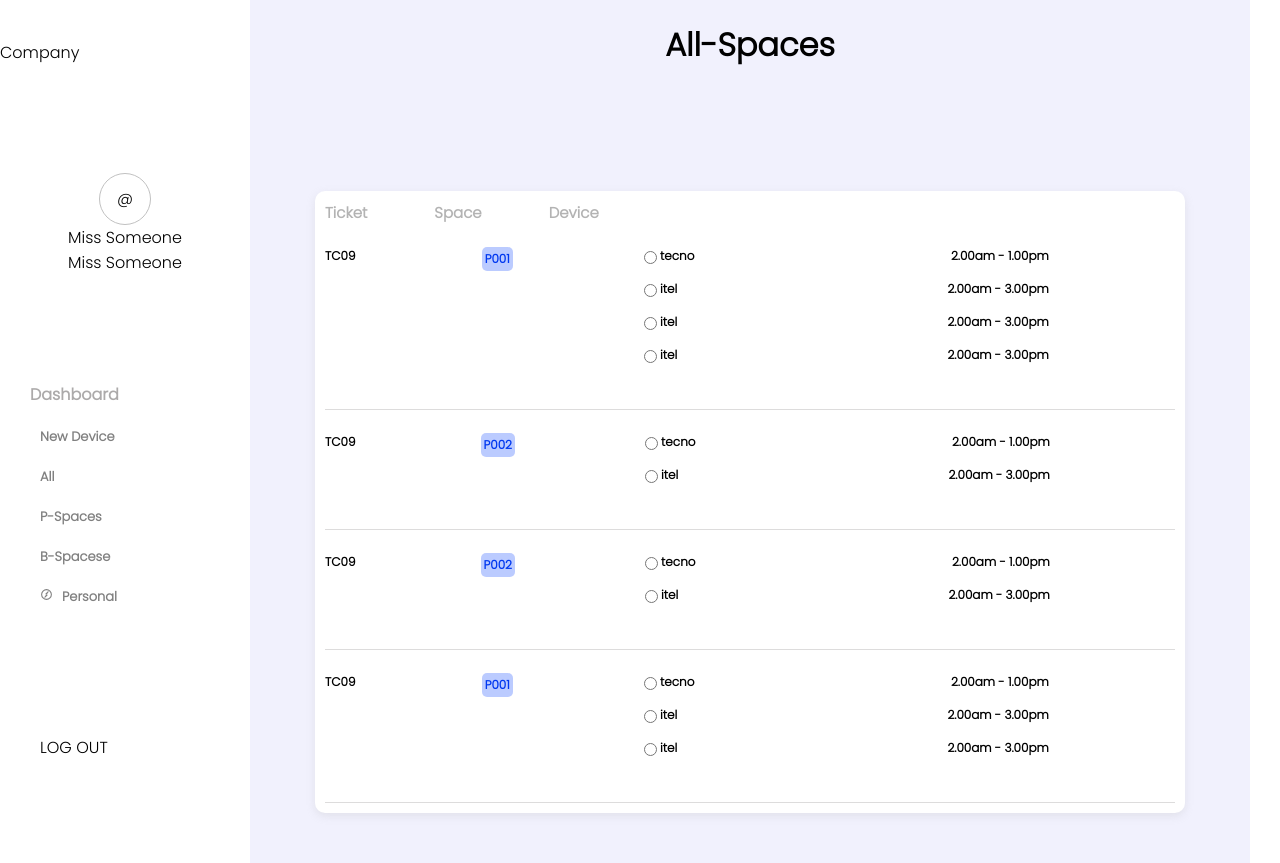
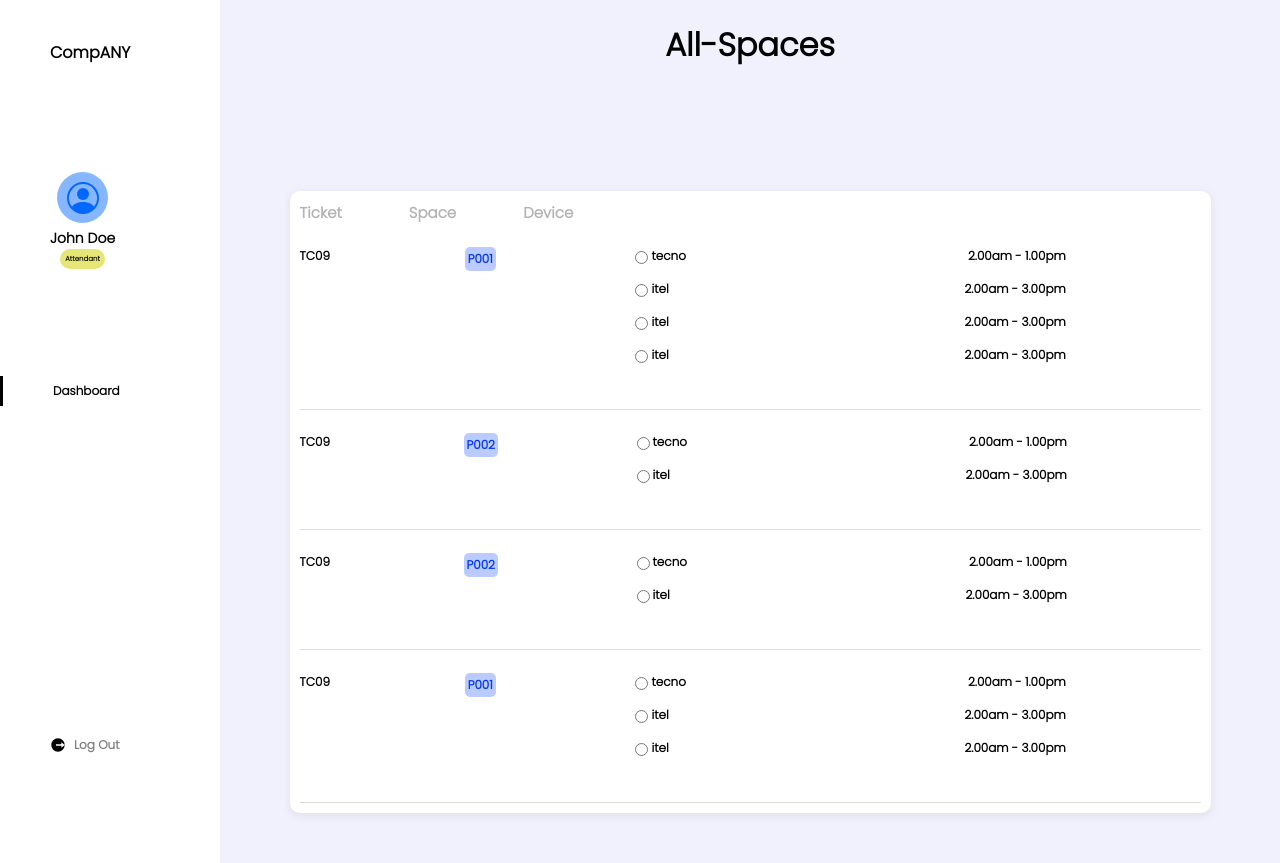
Before and after one commit to Sanni-Damilola/ecFrontend, a React (Create React App) app: page /dashboard in a window 1280 px wide. Built offline with nearby package versions, Linux system fonts and the light colour scheme.

Commit message:
new dashboard changes

```diff
--- a/src/Components/Dashboard/DashBoardHome.tsx
+++ b/src/Components/Dashboard/DashBoardHome.tsx
@@ -175,8 +175,8 @@ const Container = styled.div`
   align-items: center;
   justify-content: center;
   @media screen and (min-width: 700px) {
-    width: calc(100vw - 280px);
-    margin-left: 250px;
+    width: calc(100vw - 220px);
+    margin-left: 220px;
     margin-top: 0px;
   }
 `;
--- a/src/Components/Dashboard/DashSiderBar.tsx
+++ b/src/Components/Dashboard/DashSiderBar.tsx
@@ -1,99 +1,36 @@
 import React, { useState } from "react";
 import styled from "styled-components";
-import { GiEmptyHourglass } from "react-icons/gi";
-import { useNavigate } from "react-router-dom";
-import { MdAddCircle } from "react-icons/md";
-import { TiThSmall } from "react-icons/ti";
-import { TbBrandSocketIo } from "react-icons/tb";
-import { GrShareOption } from "react-icons/gr";
-import { MdPending } from "react-icons/md";
-import { BsCheck2Circle } from "react-icons/bs";
-import { FaCheckCircle } from "react-icons/fa";
+import { BsPersonCircle } from "react-icons/bs";
+import { RiLogoutCircleRFill } from "react-icons/ri";
 
 const DashSiderBar = () => {
-  const [add, setAdd] = useState<boolean>(false);
-  const [all, setAll] = useState<boolean>(false);
-  const [ps, setPs] = useState<boolean>(false);
-  const [bs, setBs] = useState<boolean>(false);
-  const [personal, setPersonal] = useState<boolean>(false);
-  const [collected, setCollected] = useState<boolean>(false);
-  const [pending, setPending] = useState<boolean>(false);
-  const navigate = useNavigate();
-
-  const toAll = () => {
-    setAll(true);
-    // navigate("/dashboard/next");
-  };
-  const toAdd = () => {
-    setAdd(true);
-  };
-  const toPs = () => {
-    setPs(true);
-  };
-  const toBs = () => {
-    setBs(true);
-  };
-  const toPersonal = () => {
-    setPersonal(true);
-  };
-
-  const toCollected = () => {
-    setCollected(true);
-  };
-  const toPending = () => {
-    setPending(true);
-  };
-
   return (
     <Container>
       <Wrapper>
-        <Company>
-          Company
-        </Company>
+        <Logo>
+          <div>CompANY</div>
+        </Logo>
+
         <Profile>
-          <Logo>@</Logo>
-          <Name>Miss Someone</Name>
-          <Name2>Miss Someone</Name2>
+          <div>
+            <Circle>
+              <BsPersonCircle />
+            </Circle>
+            <Name>John Doe</Name>
+            <Title>Attendant</Title>
+          </div>
         </Profile>
-        <Spaces>
-          <Main>
-            <div>Dashboard</div>
-          </Main>
-          <Branches
-            cl={add ? "black" : "gray"}
-            bd={add ? "3px solid black" : ""}
-            onClick={toAdd}>
-            <div>New Device</div>
-          </Branches>
-          <Branches2
-            cl={all ? "black" : "gray"}
-            bd={all ? "3px solid black" : ""}
-            onClick={toAll}>
-            <div>All</div>
-          </Branches2>
-          <Branches3
-            cl={ps ? "black" : "gray"}
-            bd={ps ? "3px solid black" : ""}
-            onClick={toPs}>
-            <div>P-Spaces</div>
-          </Branches3>
-          <Branches4
-            cl={bs ? "black" : "gray"}
-            bd={bs ? "3px solid black" : ""}
-            onClick={toBs}>
-            <div>B-Spacese</div>
-          </Branches4>
-          <Branches5
-            cl={personal ? "black" : "gray"}
-            bd={personal ? "3px solid black" : ""}
-            onClick={toPersonal}>
-            <div>
-              <TbBrandSocketIo />
-            </div>
-            <div>Personal</div>
-          </Branches5>
-        </Spaces>
-        <Logout>LOG OUT</Logout>
+
+        <Dashboard>
+          <MainDashboard>Dashboard</MainDashboard>
+          <DashHolds></DashHolds>
+        </Dashboard>
+        <Logout>
+          <div style={{ fontSize: "16px", color: "black" }}>
+            <RiLogoutCircleRFill />
+          </div>
+          <div style={{ marginLeft: "8px", marginBottom: "5px" }}>Log Out</div>
+        </Logout>
       </Wrapper>
     </Container>
   );
@@ -103,21 +40,13 @@ export default DashSiderBar;
 
 const Container = styled.div`
   height: 100vh;
-  width: 250px;
+  width: 220px;
   position: fixed;
   display: flex;
   align-items: center;
+  justify-content: center;
 `;
-const Logo = styled.div`
-  width: 30px;
-  height: 30px;
-  display: flex;
-  align-items: center;
-  justify-content: center;
-  padding: 10px;
-  border: 1px solid silver;
-  border-radius: 50%;
-`;
+
 const Wrapper = styled.div`
   height: 90%;
   width: 100%;
@@ -125,133 +54,69 @@ const Wrapper = styled.div`
   flex-direction: column;
   justify-content: space-between;
 `;
+const Logo = styled.div`
+  display: flex;
+  font-weight: bold;
+  padding-left: 50px;
+`;
 const Profile = styled.div`
-  width: 100%;
+  display: flex;
+  padding-left: 50px;
+
+  div {
+    display: flex;
+    flex-direction: column;
+    align-items: center;
+  }
+`;
+const Circle = styled.div`
+  width: 45px;
+  height: 45px;
+  padding: 3px;
+  border-radius: 50%;
+  background-color: #0066ff7a;
+  color: #0066fffb;
+  font-size: 32px;
   display: flex;
   justify-content: center;
   align-items: center;
+`;
+const Name = styled.div`
+  font-size: 14px;
+  font-weight: 600;
+  margin-top: 5px;
+`;
+const Title = styled.div`
+  padding: 5px;
+  display: flex;
+  justify-content: center;
+  align-items: center;
+  font-size: 7px;
+  font-weight: bold;
+  border-radius: 15px;
+  background-color: #d1d1048b;
+`;
+const Dashboard = styled.div`
+  display: flex;
   flex-direction: column;
+  height: 35%;
+  justify-content: space-between;
+  font-size: 12px;
 `;
-const Name = styled.div``;
-const Spaces = styled.div``;
-const Main = styled.div`
-  padding-left: 10px;
+const MainDashboard = styled.div`
   font-weight: bold;
-  color: #acaaaa;
+  border-left: 3px solid black;
+  padding-left: 50px;
+  height: 30px;
   display: flex;
   align-items: center;
-  padding-left: 30px;
-  div {
-    margin-right: 7px;
-  }
 `;
-const Branches = styled.div<{ cl: string; bd: string }>`
-  padding-left: 40px;
-  margin-top: 20px;
-  margin-bottom: 20px;
-  font-size: 13px;
+const DashHolds = styled.div``;
+const Logout = styled.div`
+  display: flex;
+  padding-left: 50px;
+  font-size: 12px;
   font-weight: 600;
-  display: flex;
+  color: gray;
   align-items: center;
-  border-left: ${(props) => props.bd};
-  color: ${(props) => props.cl};
-
-  div {
-    margin-right: 9px;
-    color: gray;
-  }
 `;
-const Branches2 = styled.div<{ cl: string; bd: string }>`
-  padding-left: 40px;
-  margin-top: 20px;
-  margin-bottom: 20px;
-  font-size: 13px;
-  font-weight: 600;
-  display: flex;
-  align-items: center;
-  border-left: ${(props) => props.bd};
-  color: ${(props) => props.cl};
-  div {
-    margin-right: 9px;
-  }
-`;
-const Branches7 = styled.div<{ cl: string; bd: string }>`
-  padding-left: 40px;
-  margin-top: 20px;
-  margin-bottom: 20px;
-  font-size: 13px;
-  font-weight: 600;
-  display: flex;
-  align-items: center;
-  color: ${(props) => props.cl};
-  border-left: ${(props) => props.bd};
-  div {
-    margin-right: 9px;
-    color: gray;
-  }
-`;
-const Branches6 = styled.div<{ cl: string; bd: string }>`
-  padding-left: 40px;
-  margin-top: 20px;
-  margin-bottom: 20px;
-  font-size: 13px;
-  font-weight: 600;
-  display: flex;
-  align-items: center;
-  color: ${(props) => props.cl};
-  border-left: ${(props) => props.bd};
-  div {
-    margin-right: 9px;
-    color: gray;
-  }
-`;
-const Branches5 = styled.div<{ cl: string; bd: string }>`
-  padding-left: 40px;
-  margin-top: 20px;
-  margin-bottom: 20px;
-  font-size: 13px;
-  font-weight: 600;
-  display: flex;
-  align-items: center;
-  color: ${(props) => props.cl};
-  border-left: ${(props) => props.bd};
-  div {
-    margin-right: 9px;
-    color: gray;
-  }
-`;
-const Branches4 = styled.div<{ cl: string; bd: string }>`
-  padding-left: 40px;
-  margin-top: 20px;
-  margin-bottom: 20px;
-  font-size: 13px;
-  font-weight: 600;
-  display: flex;
-  align-items: center;
-  color: ${(props) => props.cl};
-  border-left: ${(props) => props.bd};
-  div {
-    margin-right: 9px;
-    color: gray;
-  }
-`;
-const Branches3 = styled.div<{ cl: string; bd: string }>`
-  padding-left: 40px;
-  margin-top: 20px;
-  margin-bottom: 20px;
-  font-size: 13px;
-  font-weight: 600;
-  display: flex;
-  align-items: center;
-  color: ${(props) => props.cl};
-  border-left: ${(props) => props.bd};
-  div {
-    margin-right: 9px;
-    color: gray;
-  }
-`;
-const Company = styled.div``;
-const Name2 = styled.div``;
-const Logout = styled.div`
-  padding-left: 40px;
-`;
```
